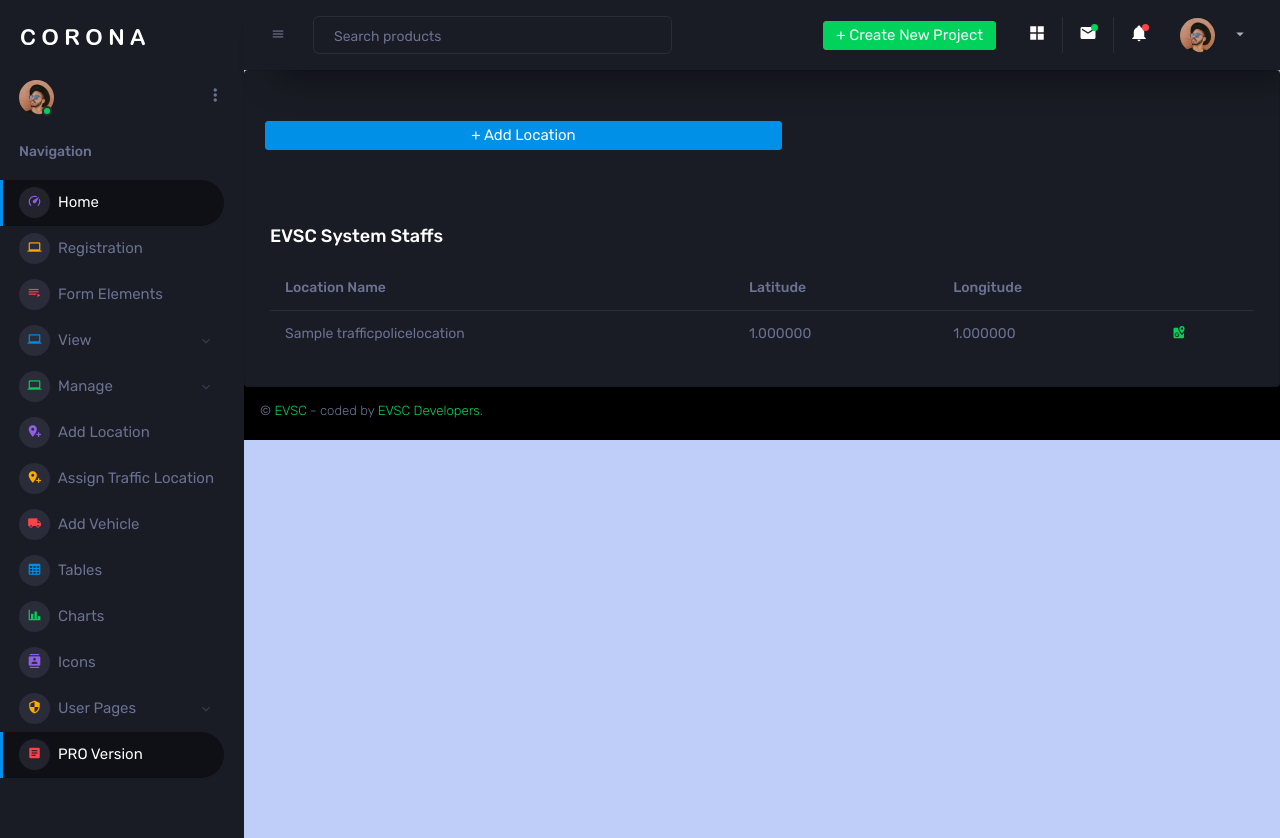
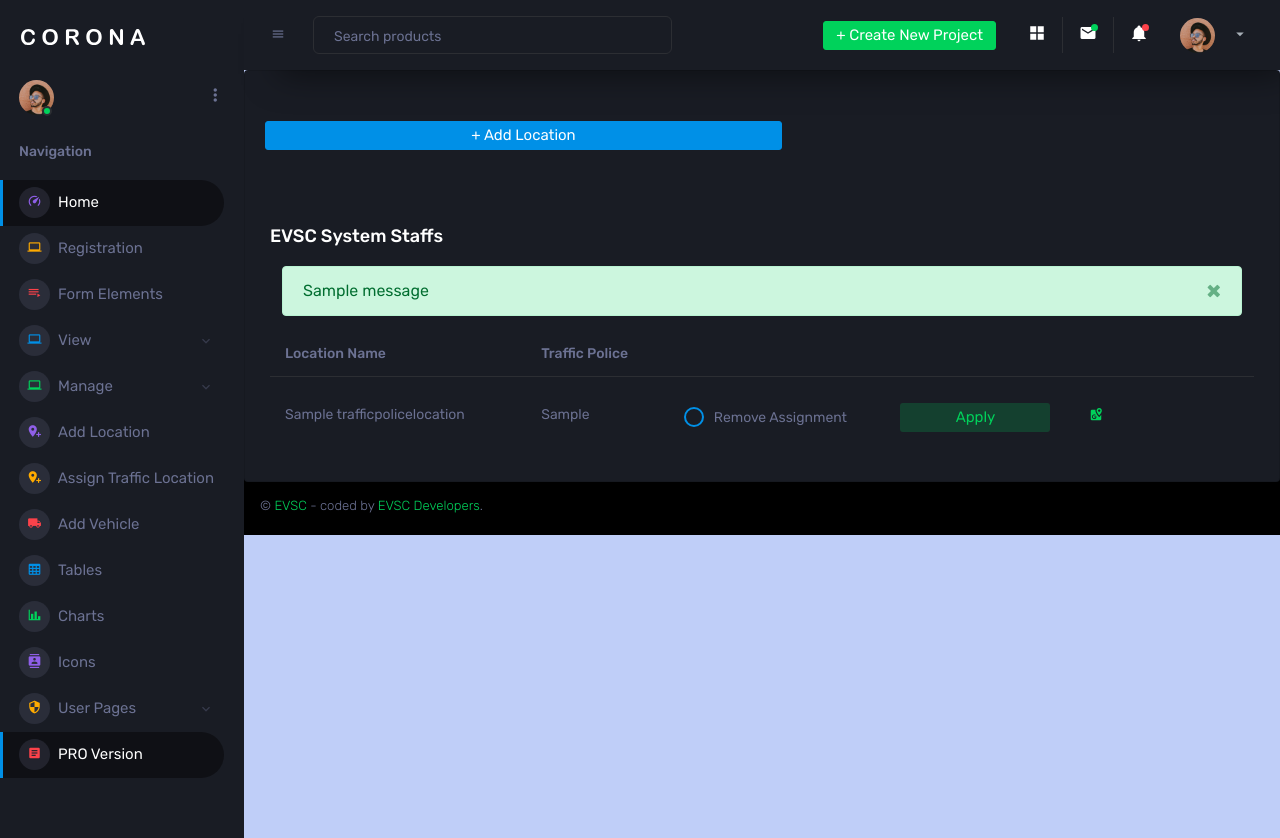
Before and after one commit to AmirIdris/EVSCProject, a Django app: page /manage_location/ in a window 1280 px wide. Run offline with Django 3.2, Linux system fonts and the light colour scheme; tables that the repository leaves empty hold one stand-in row (values such as "Sample post"); one stand-in notice (Sample message) is shown; some libraries are stand-ins or nearby versions.

Commit message:
Location Managing

```diff
--- a/EVSCapp/EVSCApi/views.py
+++ b/EVSCapp/EVSCApi/views.py
@@ -120,6 +120,7 @@ class ReportCreateAPiView(generics.CreateAPIView):
 
 
 
+
             print(record.status)
             serializer.save(records=record,traffic_police=traffic_police)
 
--- a/EVSCapp/signals.py
+++ b/EVSCapp/signals.py
@@ -85,6 +85,8 @@ def send_notification(sender,instance,created,**kwargs):
         notification = Notification.objects.create(recipient = nearby_traffic_police, records = instance, content = "message_body")
         notification.save()
 
+        print(instance.vehicle.vehicle_plate)
+
         push_service = FCMNotification(api_key = 'AAAAbG5wAg0:APA91bH60qfGn4rg2B-2bSWicLWShygvmNrlrSX0LM9VzM9Srqcxvo3XIX9ODSrk92Zhuk4kPQ10V5DCRVVzDXN7koQSSP7S8aQhtRZQEULS10nL57k_Ote3AQzcolVRcuCnV8NgcGdw')
         # registration_id = TrafficPolice.objects.values_list('fcm_token',flat=True).get(user= nearby_traffic_police.id)
         registration_id = nearby_traffic_police.fcm_token
--- a/pages/urls.py
+++ b/pages/urls.py
@@ -36,7 +36,8 @@ from pages.views import (index,
                         assign_traffic_location_save,
                         check_username_exist,
                         report_view,
-                        generate_password
+                        generate_password,
+                        remove_traffic_location_assignment
 
                         )
 
@@ -88,6 +89,7 @@ urlpatterns = [
     path('add_location_save',add_location_save_view, name = 'add_location_save'),
     path('assign_location_to_traffic/',assign_traffic_location, name = 'assign_location_to_traffic'),
     path('assign_location_to_traffic_save',assign_traffic_location_save, name = 'assign_location_to_traffic_save'),
+    path('remove_location_to_traffic/<traffic_id>',remove_traffic_location_assignment,name = 'remove_location_to_traffic'),
 
     # pages urls
     path('data_visualization/',data_visualizatio, name = 'visualize_data'),
--- a/pages/views.py
+++ b/pages/views.py
@@ -686,9 +686,12 @@ def view_record_location_on_map(request, location_id):
 #Location related Views
 def manage_location(request):
     location = TrafficPoliceLocation.objects.all()
+    traffic = TrafficPolice.objects.all()
     context = {
-        "locations" : location
+        "locations" : location,
+        "traffics" : traffic
     }
+    print(context)
 
     return render(request, "location_view_template.html",context)
 
@@ -824,6 +827,19 @@ def assign_traffic_location_save(request):
         traffic.save()
         messages.success(request,"profile is updated successfully")
         return redirect('assign_location_to_traffic')
+
+def remove_traffic_location_assignment(request,traffic_id):
+    is_selected = request.GET.get('membershipRadios')
+    if is_selected == "1":
+        traffic_police = TrafficPolice.objects.get(pk = traffic_id)
+        traffic_police.location = None
+        traffic_police.save(update_fields = ['location'])
+        messages.success(request,'Traffic policeis no more belongs to this location')
+
+    return redirect('manage_location')
+
+
+
 @csrf_exempt
 def check_username_exist(request):
     username = request.POST.get("username")
--- a/templates/location_view_template.html
+++ b/templates/location_view_template.html
@@ -23,6 +23,32 @@
       <div class="card-body">
         <h4 class="card-title">EVSC system Staffs</h4>
 
+
+        {% if messages %}
+        <div class="form-group">
+        <div class="col-12">
+            {% for message in messages %}
+            {% if message.tags == "error" %}
+                <div class="alert alert-danger alert-dismissible fade show" role="alert" style="margin-top: 10px;">
+                {{ message }}
+                <button type="button" class="close" data-dismiss="alert" aria-label="Close">
+                    <span aria-hidden="true">&times;</span>
+                </button>
+                </div>
+            {% elif message.tags == "success" %}
+                <div class="alert alert-success alert-dismissible fade show" role="alert" style="margin-top: 10px;">
+                {{ message }}
+                <button type="button" class="close" data-dismiss="alert" aria-label="Close">
+                    <span aria-hidden="true">&times;</span>
+                </button>
+                </div>
+            {% endif %}
+            {% endfor %}
+        </div>
+        </div>
+        {% endif %}
+
+
         </p>
         <div class="table-responsive">
           <table class="table table-hover">
@@ -30,22 +56,58 @@
               <tr>
 
                 <th>Location Name</th>
-                <th>Latitude</th>
-                <th>Longitude</th>
+                <th>Traffic Police</th>
+
 
               </tr>
             </thead>
             <tbody>
               {% for location in locations  %}
-              <tr>
-                <td>{{location.location_name}}</td>
-                <td>{{location.latitude}}</td>
-                <td>{{location.longitude}}</td>
-                <td>
-                  <a href="{% url 'view_location_on_map' location.id %}" class="text-success"><i class="mdi mdi-google-maps"></i></a>
-                </td>
 
-              </tr>
+                {% for traffic in traffics %}
+
+               {% if traffic.location_id == location.id %}
+                  <tr>
+
+                      <td>{{location.location_name}}</td>
+                      <td>{{traffic.user.first_name}}</td>
+                      <td>
+                        <form action=" {% url 'remove_location_to_traffic' traffic.id %} " method="get">
+                        <div class="form-check" style="display: inline-block; margin-right: 30px;">
+                          <label class="form-check-label">
+                            <input type="radio" class="form-check-input text-danger" name="membershipRadios" id="membershipRadios1"  value="1" >Remove Assignment </label>
+                        </div>
+
+                        <div style="display: inline-block; margin-left: 20px;">
+                          <button type="submit" class="btn btn-inverse-success btn-fw">Apply</button>
+                        </div>
+
+                        <div style="display: inline-block; margin-left: 20px;">
+                          <a href="{% url 'view_location_on_map' location.id %}" class="text-success" style="margin-left: 15px;"><i class="mdi mdi-google-maps"></i></a>
+                        </div>
+
+                      </form>
+
+
+
+
+
+
+                      </td>
+
+                      <td></td>
+
+                  </tr>
+
+               {% endif %}
+
+
+              {% endfor %}
+
+
+
+
+
               {% endfor %}
             </tbody>
           </table>
```
Also changed, not shown: templates/add_vehicle_template.html (+9 -5 lines).
